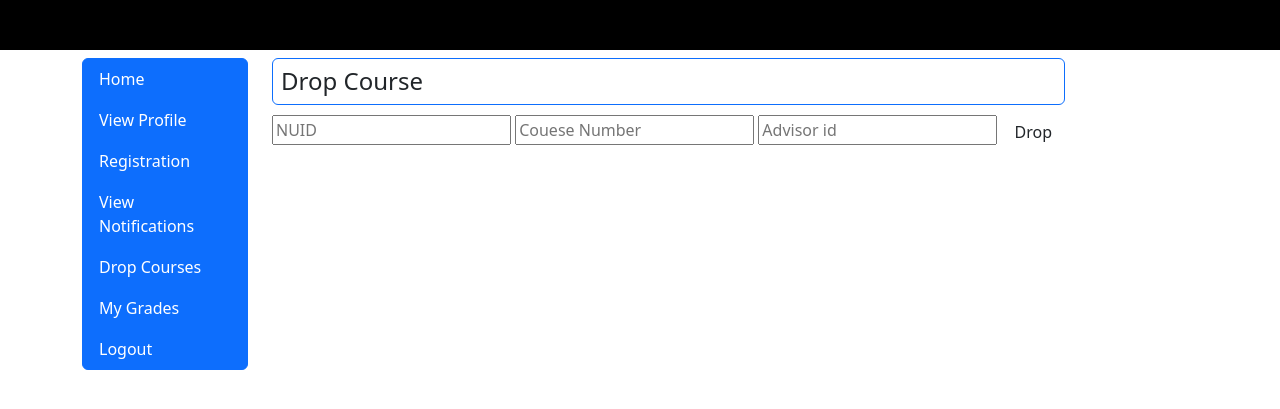
After one commit to smoring2/khouryWebRegistration, a Django app: page /student/dropCourse/1 in a window 1280 px wide. The commit adds this page. Shown: the top 409 px of the page. Run offline with Django 4.2, Linux system fonts and the light colour scheme.

Commit message:
Update student registration

```diff
--- a/khouryWebRegistration/urls.py
+++ b/khouryWebRegistration/urls.py
@@ -18,15 +18,19 @@ from django.urls import path, include
 from studentInfo import views
 from studentInfo import admin_view
 from studentInfo import advisor_views
+from studentInfo import student_views
 
 
 urlpatterns = [
     # path('admin/', admin.site.urls),
     #student
     path('', views.testmysql),
-    path('student/', views.StudentList.as_view(), name = 'student_list'),
-    path('student/<int:pk>', views.StudentDetails.as_view(), name = 'student_detail'),
-
+    path('student/', student_views.StudentList.as_view(), name='student_list'),
+    path('student/<int:pk>', student_views.StudentDetails.as_view(), name='student_profile'),
+    path('student/home/<int:pk>', student_views.StudentHome.as_view(), name='student_home'),
+    path('student/degreeAudit/<int:student_id>', student_views.getDegreeAudit, name='degree_audit'),
+    path('student/courseRegistration/<int:student_id>', student_views.getRegistrationInfo, name='course_registration'),
+    path('student/dropCourse/<int:student_id>', student_views.dropCourse, name='course_drop'),
 
     #admin
     path("admin/home/", admin_view.admin_home, name='admin_home'),
--- /dev/null
+++ b/studentInfo/student_views.py
@@ -0,0 +1,166 @@
+from django.shortcuts import render
+from .models import Student, Registration
+from django.views.generic import ListView, DetailView
+from django.db import connection
+from django.http import HttpResponse
+cursor= connection.cursor()
+
+def testmysql(request):
+    myStudent = Student.objects.all()
+    context = {
+        'student_name': myStudent[0].name,
+    }
+    return render(request, 'studentInfo.html', context)
+
+# StudentList class should be deleted later on.
+class StudentList(ListView):
+    template_name= 'student/student_list.html'
+    model = Student
+
+# Student home page.
+class StudentHome(DetailView):
+    template_name = 'student/student_home.html'
+    model = Student
+# Student main page after logging in.
+class StudentDetails(DetailView):
+    template_name = 'student/student_profile.html'
+    model = Student
+
+class StudentRegistration(DetailView):
+    template_name = 'student/course_registration.html'
+    model = Student
+
+def dropCourse(request, student_id):
+    if request.method == 'POST':
+        nuid = int(request.POST['s_nuid'])
+        course_id = int(request.POST['course_number'])
+        advisor_id = int(request.POST['advisor_id'])
+
+        cursor.execute('''SELECT * from registration''')
+        all_registration_info = cursor.fetchall()
+        cursor.execute('''SELECT employee_id from advisor''')
+        advisor_list = cursor.fetchall()
+
+        if nuid in all_registration_info[0] and course_id in all_registration_info[1] and advisor_id in all_registration_info[2]:
+            return HttpResponse('Error, you cannot submit the same form.')
+        elif nuid != student_id:
+            return HttpResponse('Please correct your niud.')
+        elif nuid in all_registration_info[0] and course_id not in all_registration_info[1]:
+            return HttpResponse('You cannot drop this course')
+        else:
+            Registration.objects.create(nuid = nuid, course_id = course_id, advisor_id = advisor_id, status = 'drop')
+
+    res = {
+        'student_id': int(student_id),
+    }
+
+    context = {
+        "data": res
+    }
+
+    return render(request, 'student/drop_course.html', context)
+
+def getDegreeAudit(request, student_id):
+    res = {
+        'student_id': int(student_id),
+        'completed_list': [],
+    }
+
+    cursor.execute('''SELECT * FROM registration WHERE status = 'completed' ''')
+    comp_list = cursor.fetchall()
+
+    grade_map = {4.00 : 'A', 3.66 : 'A-', 3.33: 'B+', 3: 'B', 2.66: 'B-', 2.33: 'C+', 2.00: 'C', 1.66: 'C-',
+                 1.33: 'D+', 1.00: 'D', 0: 'F'}
+
+    cum_sh = 0
+    cum_gpa = 0.0
+
+    if comp_list:
+        for comp in comp_list:
+            if comp[0] == int(student_id):
+                course_id = comp[1]
+                course_id = {'course_id': int(course_id)}
+                cursor.execute('''SELECT semester_hrs FROM course WHERE course_id = %(course_id)s''', course_id)
+                # Semester hours.
+                sh = cursor.fetchall()[0][0]
+                cum_sh += sh
+                cum_gpa += sh * comp[3]
+                str_builder = "Course: " + str(comp[1]) + "                                       " + grade_map[sh]
+                res['completed_list'].append(str_builder)
+
+
+    res['completed_list'].append("Cumulative: " + str(cum_sh) + "           " + str(cum_gpa))
+    res['completed_list'].append("Overall GPA: " + str(cum_gpa / cum_sh))
+
+    context = {
+        "data": res
+    }
+
+    return render(request, 'student/degree_audit.html', context)
+
+def getRegistrationInfo(request, student_id):
+    # Submit course registration form.
+    if request.method == 'POST':
+        nuid = int(request.POST['s_nuid'])
+        course_id = int(request.POST['course_number'])
+        advisor_id = int(request.POST['advisor_id'])
+
+        cursor.execute('''SELECT * from registration''')
+        all_registration_info = cursor.fetchall()
+        cursor.execute('''SELECT employee_id from advisor''')
+        advisor_list = cursor.fetchall()
+        # num_regis = {'course_num': course_id}
+        # cursor.execute('''SELECT registered_num_of_stud FROM course WHERE course_id = %(course_num)s''', num_regis)
+        # num_regis = 10
+        # Invalid cases:
+        if nuid in all_registration_info[0] and course_id in all_registration_info[1] and advisor_id in all_registration_info[2]:
+            return HttpResponse('Error, you cannot submit the same form.')
+        elif nuid != student_id:
+            return HttpResponse('You cannot help others to register courses.')
+        # elif advisor_id not in advisor_list:
+        #    return HttpResponse('Please re-enter your advisor id.')
+        else:
+            Registration.objects.create(nuid = nuid, course_id = course_id, advisor_id = advisor_id, status = 'pending')
+
+    nuid = int(student_id)
+    res = {
+        'student_id': int(nuid),
+        'course_list': [],
+        'complete_courses': [],
+        'pending_list': [],
+    }
+
+    cursor.execute('''SELECT * FROM course''')
+    course_list = cursor.fetchall()
+    if course_list:
+        for course_id in course_list:
+            employee_id = {'employee_id': course_id[1]}
+            cursor.execute('''SELECT name FROM instructor WHERE employee_id = %(employee_id)s''', employee_id)
+
+            string_builder = "Course Number: " + str(course_id[0]) + "   " + course_id[1] + \
+            "   Meeting time: " + str(course_id[2]) + "   Capacity: " + str(course_id[3]) + \
+                "   Registered: " + str(course_id[6])
+            res['course_list'].append(string_builder)
+
+    student_id = {'student_id': int(student_id)}
+    cursor.execute('''SELECT course_id FROM registration WHERE nuid = %(student_id)s AND grade >= 1.0''',
+                   student_id)
+    results = cursor.fetchall()
+    if results:
+        for r in results:
+            res['complete_courses'].append(r[0])
+
+
+    cursor.execute('''SELECT course_id FROM registration WHERE status = 'pending' AND nuid = %(student_id)s''', student_id)
+    pending_list = cursor.fetchall()
+    if pending_list:
+        for r in pending_list:
+            if r[0] in res['pending_list']:
+                continue
+            res['pending_list'].append(r[0])
+
+    context = {
+        "data": res
+    }
+
+    return render(request, 'student/course_registration.html', context)
--- /dev/null
+++ b/templates/student/drop_course.html
@@ -0,0 +1,57 @@
+<!DOCTYPE html>
+<html>
+<title>Drop Courses</title>
+<head>
+    <style>
+        #topBlackBar {
+            border-top: 50px solid #000;
+        }
+    </style>
+</head>
+<body>
+<div id="topBlackBar"/>
+</body>
+</html>
+<html lang="en">
+<head>
+    <meta charset="UTF-8">
+    <title>Advisor</title>
+    <link href="https://cdn.jsdelivr.net/npm/bootstrap@5.2.3/dist/css/bootstrap.min.css" rel="stylesheet"
+          integrity="sha384-rbsA2VBKQhggwzxH7pPCaAqO46MgnOM80zW1RWuH61DGLwZJEdK2Kadq2F9CUG65" crossorigin="anonymous">
+</head>
+<body>
+<div class="container">
+    <div class="row mt-2">
+        <div class="col-2">
+            <div class="list-group">
+                <a href="{% url 'student_home' data.student_id %}"
+                   class="list-group-item active">Home</a>
+                <a href="{% url 'student_profile' data.student_id %}"
+                   class="list-group-item active">View Profile</a>
+                <a href="{% url 'course_registration' student_id=data.student_id %}"
+                   class="list-group-item active">Registration</a>
+                <a href="{% url 'student_profile' data.student_id %}"
+                   class="list-group-item active">View Notifications</a>
+                <a href="{% url 'course_drop' student_id=data.student_id %}"
+                   class="list-group-item active">Drop Courses</a>
+                <a href="{% url 'degree_audit' student_id=data.student_id %}"
+                   class="list-group-item active">My Grades</a>
+                <a href="{% url 'student_list' %}"
+                   class="list-group-item active">Logout</a>
+            </div>
+        </div>
+        <div class="col-10">
+            <div class="input-group">
+                <form action="" method="POST"> {%  csrf_token %}
+                    <h4 class="border border-primary rounded p-2">Drop Course</h4>
+                    <input type="text" class="field" placeholder="NUID" name="s_nuid">
+                    <input type="text" class="field" placeholder="Couese Number" name="course_number">
+                    <input type="text" class="field" placeholder="Advisor id" name="advisor_id">
+                    <button type="submit" class="btn">Drop</button>
+                </form>
+            </div>
+    </div>
+</div>
+
+</body>
+</html>
--- a/templates/student/student_list.html
+++ b/templates/student/student_list.html
@@ -15,7 +15,7 @@
   <tr>
    <td>{{ student.name }}</td>
    <td>
-    <a href="{% url "student_detail" student.nuid %}">Login</a>
+    <a href="{% url "student_profile" student.nuid %}">Login</a>
    </td>
   </tr>
  {% endfor %}
```
Also changed, not shown: studentInfo/views.py (+0 -10 lines), templates/student/course_registration.html (added, +70 -0 lines), templates/student/degree_audit.html (added, +55 -0 lines), templates/student/student_home.html (added, +48 -0 lines), templates/student/student_notification.html (added, +10 -0 lines), templates/student/student_profile.html (added, +76 -0 lines).
